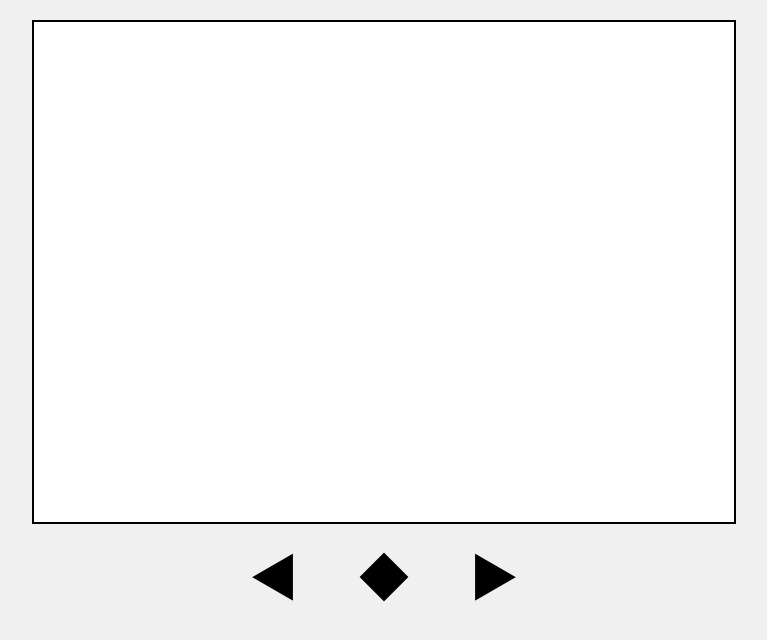
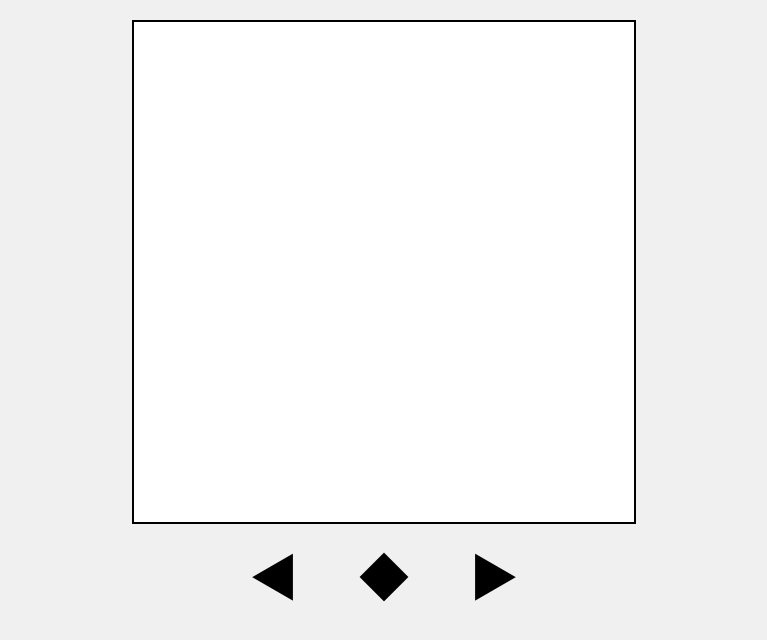
Before and after one commit to jin954/jikken3, a plain HTML site: page index.html in a window 1280 px wide. Shown: the whole page, without its empty margins (256-1023 px from the left). Drawn offline with Linux system fonts and the light colour scheme.

Commit message:
Update style.css

```diff
--- a/style.css
+++ b/style.css
@@ -7,9 +7,10 @@ body {
 }
 
 .image-container {
+    width: 100%;
+    max-width: 500px; /* 最大幅を設定 */
+    height: auto; /* 高さを自動調整 */
     border: 2px solid black;
-    width: 700px;
-    height: 500px;
     margin: 20px auto;
     position: relative;
     background-color: white;
@@ -17,9 +18,10 @@ body {
 }
 
 .image {
-    max-width: 100%;
-    max-height: 100%;
-    object-fit: contain;
+    width: 100%; /* 親要素の幅に合わせる */
+    height: 100%; /* 親要素の高さに合わせる */
+    object-fit: contain; /* 画像のアスペクト比を保持しながらリサイズ */
+    display: block; /* 画像周囲のスペースを排除 */
 }
 
 .control-buttons {
@@ -40,8 +42,6 @@ body {
     width: 60px;
     height: 60px; /* クリック可能範囲をアイコンと同じサイズに調整 */
 }
-
-
 
 .modal {
     display: none;
```
